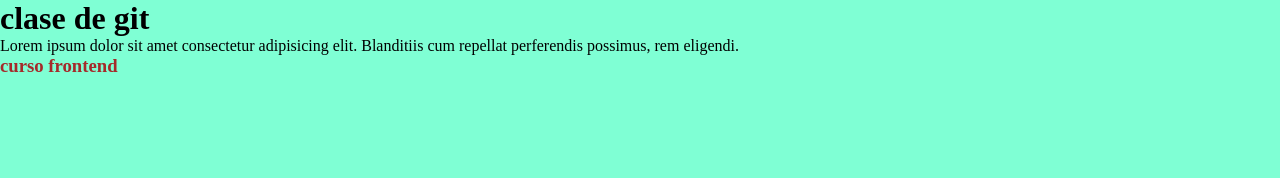
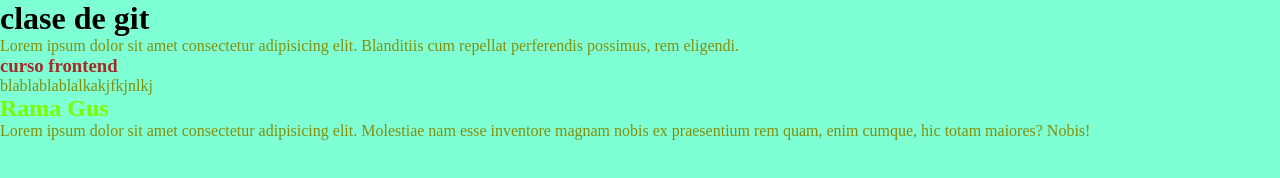
Before and after one commit to gustavoab256/gustavoarielo, a plain HTML site: page index.html in a window 1280 px wide. Drawn offline with Linux system fonts and the light colour scheme.

Commit message:
commit en ramaGus

```diff
--- a/estilos.css
+++ b/estilos.css
@@ -8,3 +8,9 @@ body{
 h3{
     color: brown;
 }
+h2{
+    color: lawngreen;
+}
+p{
+    color: rgb(130, 143, 12);
+}
--- a/index.html
+++ b/index.html
@@ -11,6 +11,9 @@
     <h1>clase de git</h1>
     <p>Lorem ipsum dolor sit amet consectetur adipisicing elit. Blanditiis cum repellat perferendis possimus, rem eligendi.</p>
     <h3>curso frontend</h3>
+    <p>blablablablalkakjfkjnlkj</p>
+    <h2>Rama Gus</h2>
+    <p>Lorem ipsum dolor sit amet consectetur adipisicing elit. Molestiae nam esse inventore magnam nobis ex praesentium rem quam, enim cumque, hic totam maiores? Nobis!</p>
 
 </body>
 </html>
```
